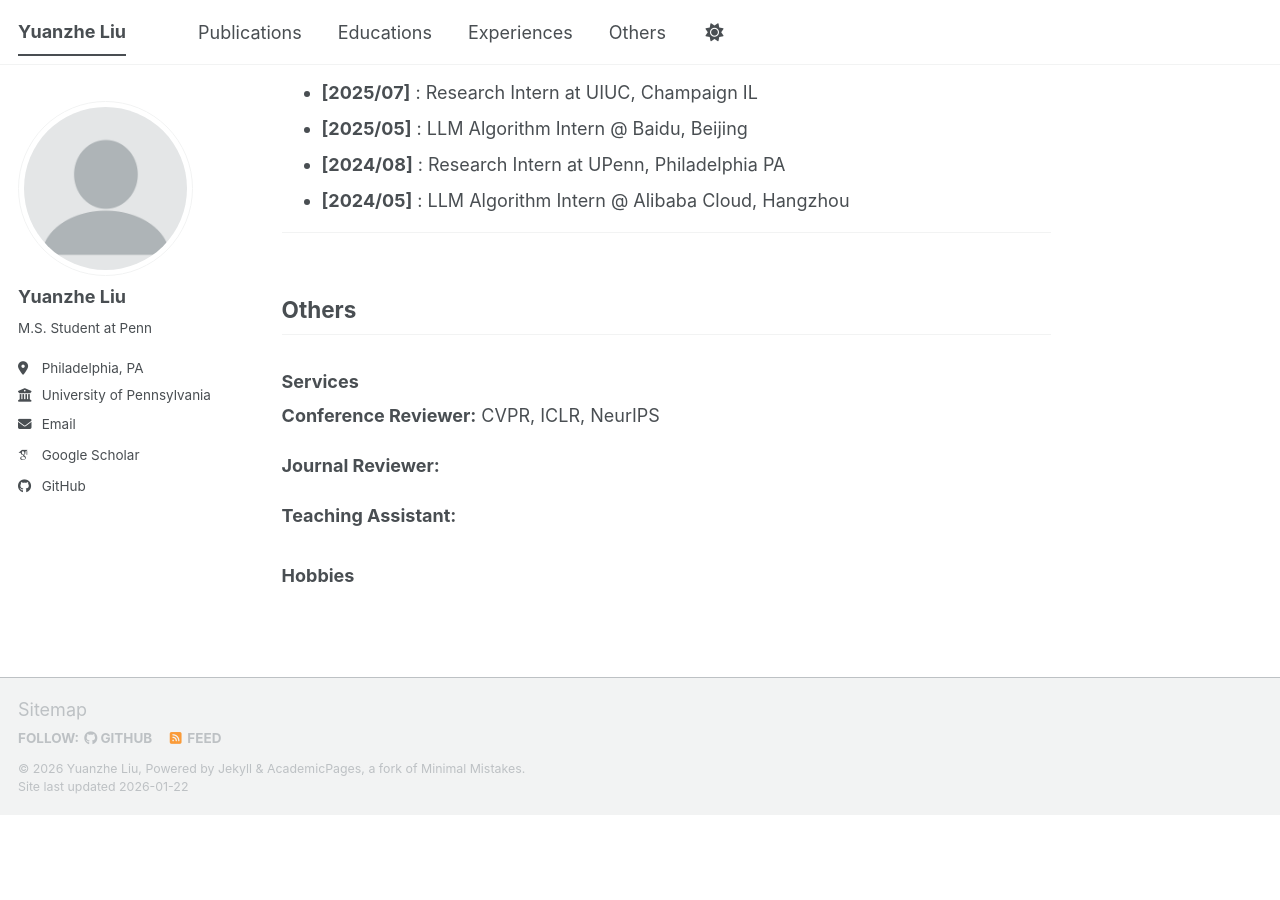
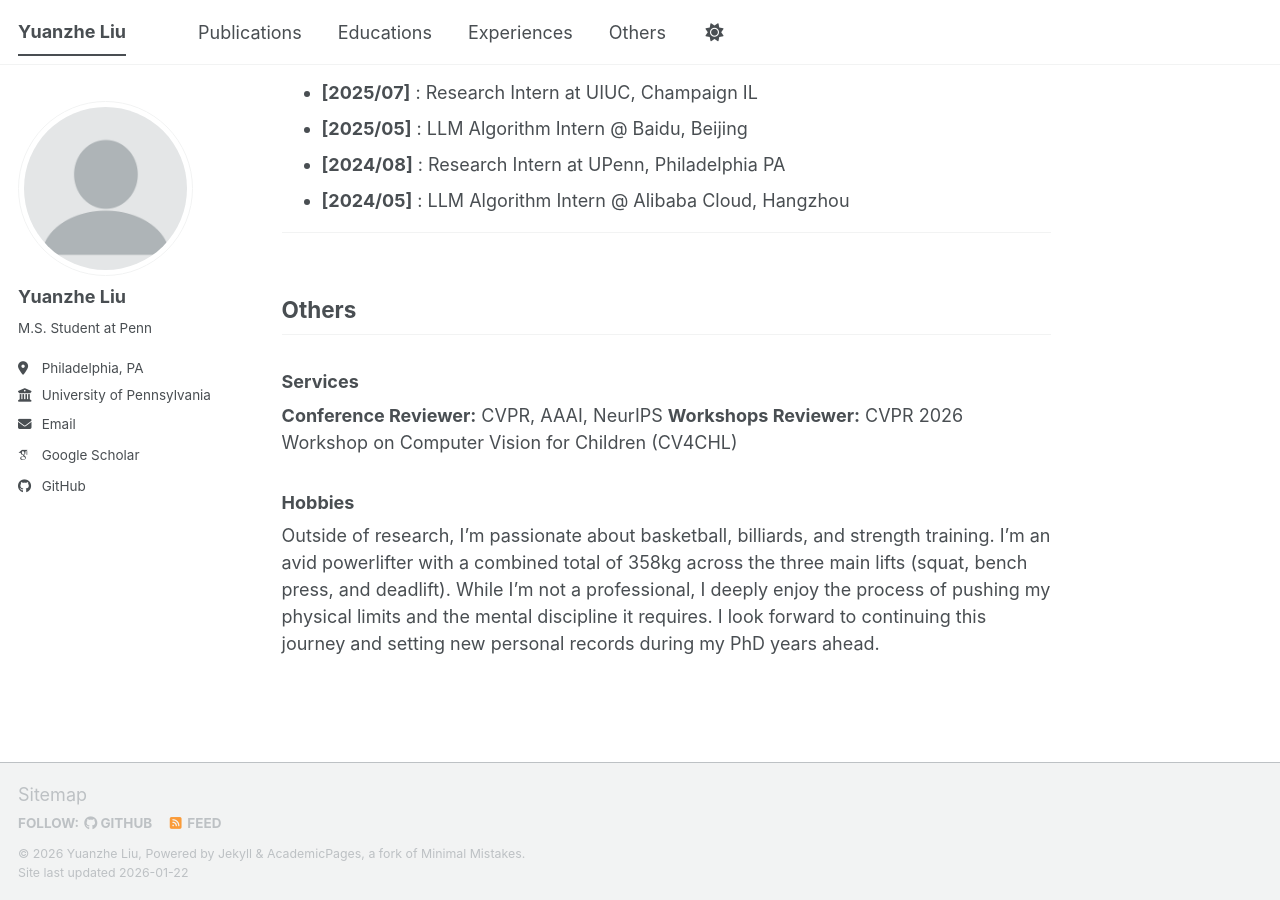
Before and after one commit to yuanzhel0903/yuanzhel0903.github.io, a Jekyll site: the page built from _pages/about.md, in a window 1280 px wide and 900 px high, scrolled down 1599 px. Built offline with Jekyll 4.4.1, drawn with Linux system fonts in a browser that asks for light colours; some web fonts are replaced; a script bundle is joined from its source files by our own code; library files that are not in the unit come from our copies; before the commit the page ends 2414 px from its top, so only the background shows below that.

Commit message:
Update about.md

```diff
--- a/_pages/about.md
+++ b/_pages/about.md
@@ -357,10 +357,8 @@ My research focuses on the capability of embodied agents and applying them for p
 
 ### Services
 
-**Conference Reviewer:** CVPR, ICLR, NeurIPS
-
-**Journal Reviewer:**
-
-**Teaching Assistant:**
+**Conference Reviewer:** CVPR, AAAI, NeurIPS
+**Workshops Reviewer:** CVPR 2026 Workshop on Computer Vision for Children (CV4CHL)
 
 ### Hobbies
+Outside of research, I'm passionate about basketball, billiards, and strength training. I'm an avid powerlifter with a combined total of 358kg across the three main lifts (squat, bench press, and deadlift). While I'm not a professional, I deeply enjoy the process of pushing my physical limits and the mental discipline it requires. I look forward to continuing this journey and setting new personal records during my PhD years ahead.
```
